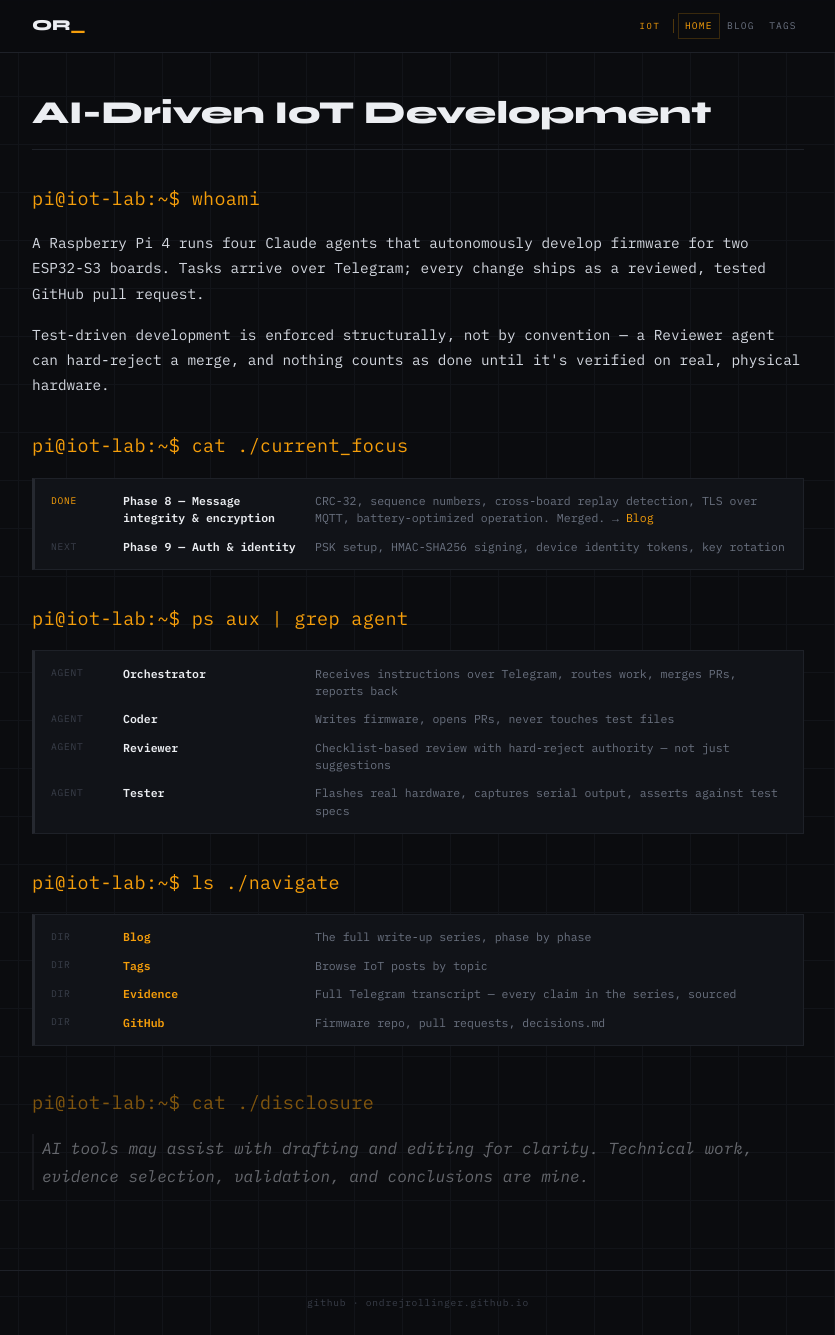
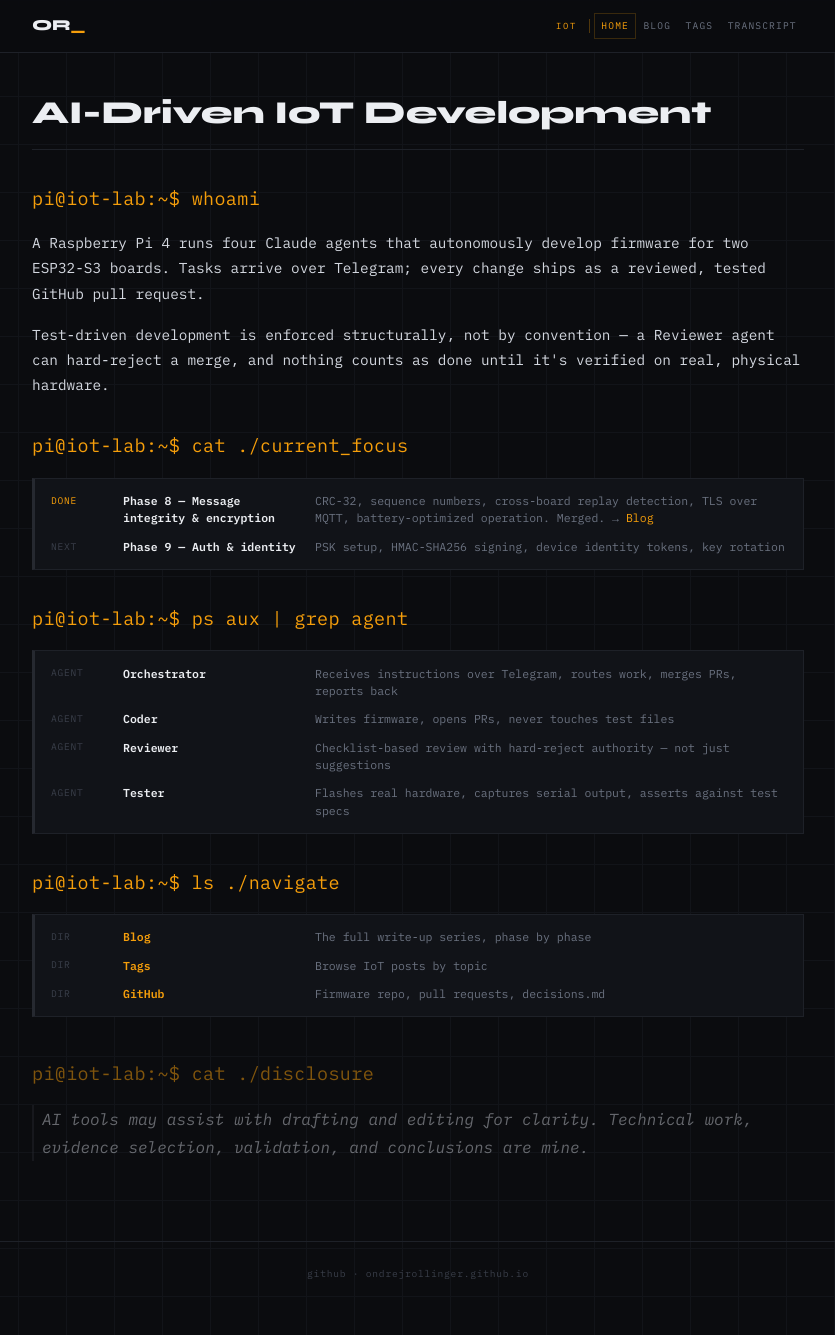
Before and after one commit to ondrejrollinger/ondrejrollinger.github.io, a Jekyll site: the page built from iot/index.md, in a window 1280 px wide and 1335 px high. Shown: the whole window, without its empty margins (222-1057 px from the left). Built offline with Jekyll 4.4.1, drawn with Linux system fonts in a browser that asks for light colours.

Commit message:
Move IoT evidence page into top nav as "Transcript"
Add /iot/evidence/ as a fourth top-level nav item (Home/Blog/Tags/
Transcript) in _layouts/default.html instead of only linking to it
from the Home page's navigate listing. Remove the now-redundant
Evidence row from iot/index.md. URL/permalink for the page itself
is unchanged.

Verified locally: nav reads Home/Blog/Tags/Transcript on all /iot/*
pages, Transcript shows active on /iot/evidence/, and the evidence
page still renders all 1,797 messages.

Co-Authored-By: Claude Sonnet 5 <noreply@anthropic.com>
Claude-Session: https://claude.ai/code/session_01NB93LtysBtos1HxoQe2HVf

```diff
--- a/_layouts/default.html
+++ b/_layouts/default.html
@@ -31,6 +31,7 @@
           <a href="/iot/"{% if path == '/iot/' %} class="active"{% endif %}>Home</a>
           <a href="/iot/blog/"{% if path contains '/iot/blog' %} class="active"{% endif %}>Blog</a>
           <a href="/iot/tags/"{% if path contains '/iot/tags' %} class="active"{% endif %}>Tags</a>
+          <a href="/iot/evidence/"{% if path contains '/iot/evidence' %} class="active"{% endif %}>Transcript</a>
         {% elsif path contains '/blog' or path contains '/secplus' or path contains '/glossary' or path contains '/lab-tracker' or path contains '/cybersec' or path contains '/tag' or path contains '/tags' or path contains '/search' %}
           <span class="nav-section-badge">Security</span>
           <a href="/cybersec/"{% if path == '/cybersec/' %} class="active"{% endif %}>Home</a>
--- a/iot/index.md
+++ b/iot/index.md
@@ -63,7 +63,6 @@ permalink: /iot/
 <div class="terminal-listing">
   <div class="tl-row"><span class="tl-type">dir</span><span class="tl-name"><a href="/iot/blog/">Blog</a></span><span class="tl-desc">The full write-up series, phase by phase</span></div>
   <div class="tl-row"><span class="tl-type">dir</span><span class="tl-name"><a href="/iot/tags/">Tags</a></span><span class="tl-desc">Browse IoT posts by topic</span></div>
-  <div class="tl-row"><span class="tl-type">dir</span><span class="tl-name"><a href="/iot/evidence/">Evidence</a></span><span class="tl-desc">Full Telegram transcript — every claim in the series, sourced</span></div>
   <div class="tl-row"><span class="tl-type">dir</span><span class="tl-name"><a href="https://github.com/ondrejrollinger">GitHub</a></span><span class="tl-desc">Firmware repo, pull requests, decisions.md</span></div>
 </div>
 
```
